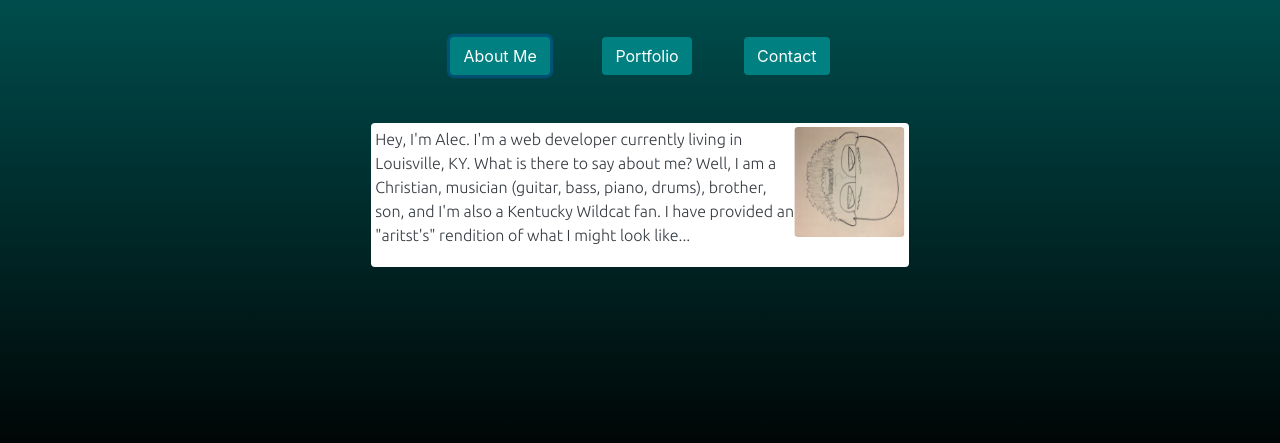
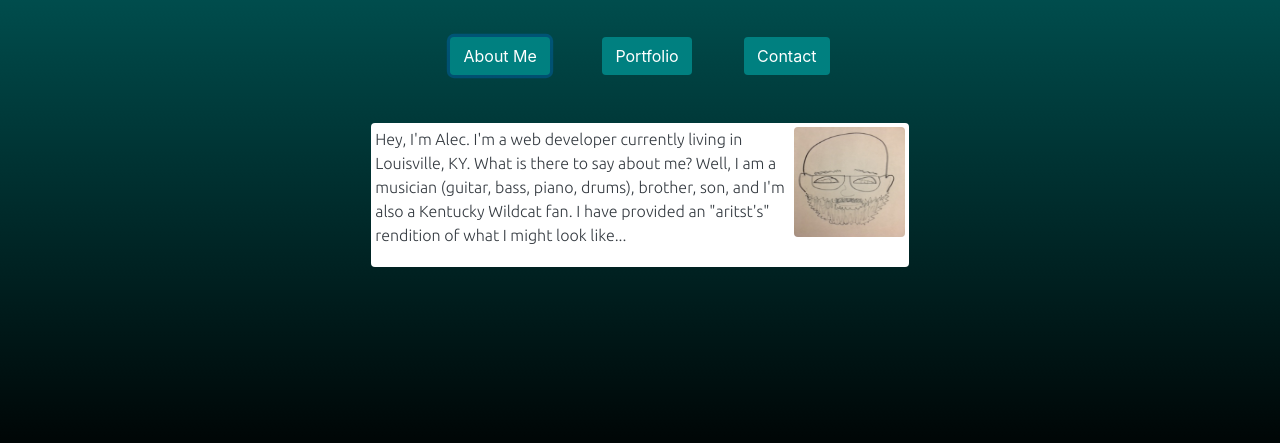
Before and after one commit to alec9876/AlecTest, a plain HTML site: page index.html in a window 1280 px wide. Both pictures are taken after a click on the button "About Me". Shown: the part 321-764 px from the top of the page. Drawn offline with nearby package versions, Linux system fonts and the light colour scheme.

Commit message:
Changed picture rotation

```diff
--- a/CSS/main.css
+++ b/CSS/main.css
@@ -36,7 +36,7 @@ h1, p {
 .aboutme-pic {
     width: 23em;
     height: 23em;
-    transform: rotate(90deg);
+    transform: rotate(0deg);
 }
 
 .aboutme {
--- a/index.html
+++ b/index.html
@@ -35,7 +35,7 @@
                             <div class="collapse-small text-dark mx-auto mt-5 bg-white p-1 rounded">
                                 <img class="aboutme-pic float-right rounded" src="Pics/sketch.JPG" alt="Alec(by an 'artist')">
                                 <p class="aboutme text-left">Hey, I'm Alec.  I'm a web developer currently living in Louisville, KY.  What is there to say about me?
-                                Well, I am a Christian, musician (guitar, bass, piano, drums), brother, son, and I'm also a Kentucky
+                                Well, I am a musician (guitar, bass, piano, drums), brother, son, and I'm also a Kentucky
                                 Wildcat fan.  I have provided an "aritst's" rendition of what I might look like...
                                 </p>
                             </div>
```
